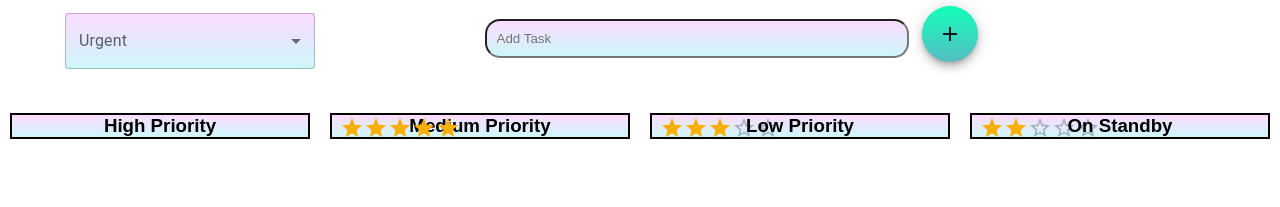
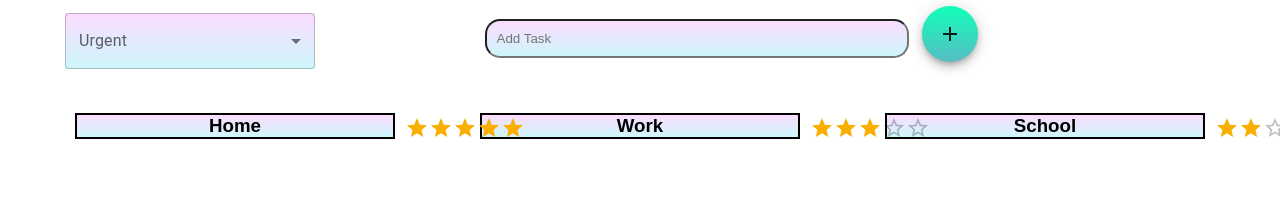
Before and after one commit to Chaoticwave-boop/TodoList, a React (Vite) app: page / in a window 1280 px wide. Shown: the part 208-415 px from the top of the page. Built offline with nearby package versions, Linux system fonts and the light colour scheme.

Commit message:
code cleaning and some changes

```diff
--- /dev/null
+++ b/src/GetData.jsx
@@ -0,0 +1,18 @@
+import React from "react";
+
+const FetchingData = () => {
+    const options = {method: 'GET', headers: {Accept: 'application/json'}};
+
+    fetch('http://localhost:8080/api/todos', options)
+      .then(response => response.json())
+      .then(response => console.log(response))
+      .catch(err => console.error(err));
+
+
+}
+
+
+
+
+
+  export default FetchingData
--- a/src/NewPageTodo.jsx
+++ b/src/NewPageTodo.jsx
@@ -26,7 +26,6 @@ const Hello = () => {
 
 
 
-
     return(
         <div>
             <h2>
--- a/src/todolist.jsx
+++ b/src/todolist.jsx
@@ -1,5 +1,5 @@
 import React, { useReducer } from "react";
-import { useRef, useState } from "react";
+import { useRef, useState, useMemo } from "react";
 import './todo.scss';
 import Button from '@mui/material/Button';
 import IconButton from '@mui/material/IconButton';
@@ -35,13 +35,15 @@ import DialogActions from '@mui/material/DialogActions';
 import DialogContent from '@mui/material/DialogContent';
 import DialogContentText from '@mui/material/DialogContentText';
 import DialogTitle from '@mui/material/DialogTitle';
-
-
+import FetchingData from "./GetData";
 
 const TodoList = [{id: 1, name: "",category: "", }]
 const locales = ["en"]
 const Tips = ["Don't forget to check your email!","You can Do it !","You got this!"]
 
+
+// importent
+// JSON.stringify(data)
 
 let i = 0;
 
@@ -71,13 +73,6 @@ const TodoSet = ({}) => {
     const [num, setNum] = useState();
     const[beginImage, setBeginImage]= useState("https://i.im.ge/2022/09/22/1hS33D.todocatsleep.jpg");
     const [confirm, setComfirm] = useState(false);
-
-
-
-
-
-
-
 
 
    const selectLocale = (newLocale) => {
@@ -196,49 +191,18 @@ const TodoSet = ({}) => {
                     </Item>
                 </Box>
             </h2>
-        )}
-
-
-    const ShowingElements =(element,index) =>{
-        if (Show === "All"){
-            return(Todo_Box(element,index))
-        }
-        if (Show === "Unfinished" && element.Checked === false) {
-            return(Todo_Box(element,index))
-        } else if (Show === "Finished" && element.Checked === true)  {
-            return(Todo_Box(element,index))
-        }
+        )
     }
 
 
 
-   const High = () => {
-        return(
-
-            todo.filter((element) => element.category === "High Priority" ).map((element, index)=>{
-                return(ShowingElements(element,index))})
-            )}
-
-
-    const Medium = () => {
-        return(
-            todo.filter((element) => element.category === "Medium Priority").map((element, index)=>{
-                return(ShowingElements(element,index))})
-            )}
-
-    const Low = () => {
-        return(
-            todo.filter((element) => element.category === "Low Priority").map((element, index)=>{
-                return(ShowingElements(element,index))})
-            )}
-
-
-    const Stand = () => {
-        return(
-            todo.filter((element) => element.category === "On Standby").map((element, index)=>{
-                return(ShowingElements(element,index))})
-            )}
-
+    const TodoItems = (props) => {
+        return (
+            props.todos.filter((element) => element.category === props.category ).map((element, index) => {
+                return (Todo_Box(element,index))
+            })
+        )
+    }
 
     const ShowAll = () => {
         SetShow("All")
@@ -280,6 +244,21 @@ const TodoSet = ({}) => {
             alt="todocatsleep" border="0" className="sleepycat"/>
             </a> )}
         }
+
+
+    const visibleTodos = useMemo(() => todo.filter(element => {
+        if (Show === "All"
+        || (Show === "Unfinished" && element.Checked === false)
+        || (Show === "Finished" && element.Checked === true))  {
+            return true;
+        }
+
+        return false;
+    }, [ Show, todo ]));
+
+
+
+
 
     return(
     <div className="form">
@@ -328,10 +307,9 @@ const TodoSet = ({}) => {
                     <FormControl fullWidth className="Options" >
                         <InputLabel className="select" >Urgent</InputLabel>
                             <Select   onChange={HandleChange} value={select} label="Urgent" >
-                                <MenuItem value={("High Priority")}>High Priority</MenuItem>
-                                <MenuItem value={("Medium Priority")}>Medium Priority</MenuItem>
-                                <MenuItem value={("Low Priority")}>Low Priority</MenuItem>
-                                <MenuItem value={("On Standby")}>On Standby</MenuItem>
+                                <MenuItem value={("Home")}>Home</MenuItem>
+                                <MenuItem value={("Work")}>Work</MenuItem>
+                                <MenuItem value={("School")}>School</MenuItem>
                             </Select>
                     </FormControl>
                 </Box>
@@ -361,24 +339,19 @@ const TodoSet = ({}) => {
                 <div className="todos-container">
                     <div className="high">
                         <Rating name="disabled" value={5} readOnly className="rating" />
-                        <h3 className="High">High Priority</h3>
-                        <High/>
+                        <h3 className="High">Home</h3>
+                        <TodoItems category="Home" todos={visibleTodos} />
                     </div>
                     <div className="medium">
                         <Rating name="disabled" value={3} readOnly className="rating" />
-                        <h3 className="Medium"> Medium Priority</h3>
-                        <Medium/>
+                        <h3 className="Medium">Work</h3>
+                        <TodoItems category="Work" todos={visibleTodos} />
 
                     </div>
                     <div className="low">
                         <Rating name="disabled" value={2} readOnly className="rating" />
-                        <h3 className="Low"> Low Priority</h3>
-                        <Low/>
-                    </div>
-                    <div className="onstand">
-                        <Rating name="disabled" value={1} readOnly className="rating" />
-                        <h3 className="OnStand">On Standby</h3>
-                        <Stand/>
+                        <h3 className="Low"> School</h3>
+                        <TodoItems category="School" todos={visibleTodos} />
                     </div>
                 </div>
             </Box>
@@ -412,6 +385,12 @@ const TodoSet = ({}) => {
                     </DialogActions>
                 </Dialog>
             </div>
+
+
+
+
+
+
     </div>
     );}
 
```
Also changed, not shown: src/Formulier.jsx (added, +29 -0 lines).
